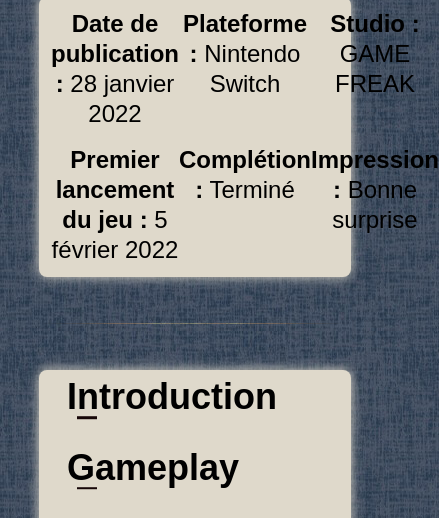
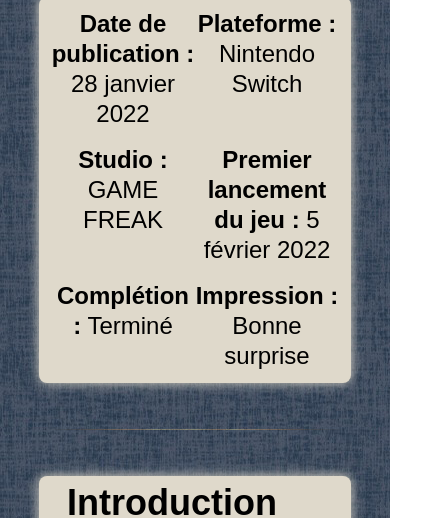
Before and after one commit to guilhemmazoyer/guilhem.iruka.fr, a plain HTML site: page reviews/p-la.html in a window 390 px wide. Shown: the part 326-844 px from the top of the page, 439 px wide, since content can reach past the window. Drawn offline with Linux system fonts and the light colour scheme; files whose address does not match are found by name.

Commit message:
Fix de l'affichage de la description des reviews

```diff
--- a/css/base-review.css
+++ b/css/base-review.css
@@ -85,3 +85,13 @@
 .alinea {
     margin-left: 1.5vw;
 }
+
+@media screen and (max-width: 1153px) {
+    .general_infos {
+        display: grid;
+        grid-template-columns: repeat(2, 1fr);
+        grid-template-rows: 3;
+        gap: 1rem 0;
+        padding: 0.75rem;
+    }
+}
```
